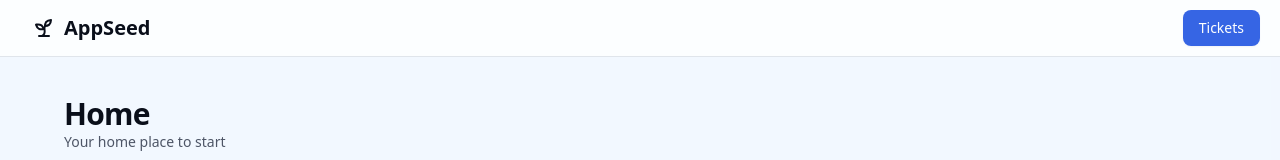
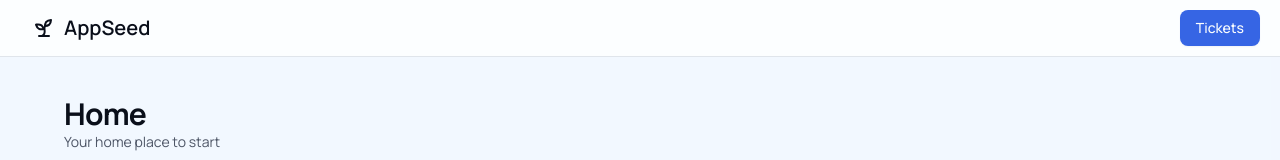
Before and after one commit to hossidev/app-seed, a Next.js app: page / in a window 1280 px wide. Shown: the top 160 px of the page. Built offline with nearby package versions, Linux system fonts and the light colour scheme.

Commit message:
Update global styles and layout: Replace font families in globals.css with Manrope and Plus Jakarta Sans for improved typography. Adjust layout.tsx to utilize new font imports, enhancing overall design consistency.

```diff
--- a/src/app/globals.css
+++ b/src/app/globals.css
@@ -7,8 +7,8 @@
 @theme inline {
   --color-background: var(--background);
   --color-foreground: var(--foreground);
-  --font-sans: var(--font-geist-sans);
-  --font-mono: var(--font-geist-mono);
+  --font-sans: var(--font-manrope);
+  --font-mono: var(--font-plus-jakarta-sans);
   --animate-fade-rise: fade-rise 0.4s cubic-bezier(0.16, 1, 0.3, 1);
   --color-sidebar-ring: var(--sidebar-ring);
   --color-sidebar-border: var(--sidebar-border);
--- a/src/app/layout.tsx
+++ b/src/app/layout.tsx
@@ -1,17 +1,18 @@
 import "./globals.css";
 import type { Metadata } from "next";
-import localFont from "next/font/local";
+import { Manrope, Plus_Jakarta_Sans } from "next/font/google";
 import { Header } from "@/components/ui/header";
 
-const geistSans = localFont({
-  src: "./fonts/GeistVF.woff",
-  variable: "--font-geist-sans",
-  weight: "100 900",
+const manrope = Manrope({
+  subsets: ["latin"],
+  variable: "--font-manrope",
+  display: "swap",
 });
-const geistMono = localFont({
-  src: "./fonts/GeistMonoVF.woff",
-  variable: "--font-geist-mono",
-  weight: "100 900",
+
+const plusJakartaSans = Plus_Jakarta_Sans({
+  subsets: ["latin"],
+  variable: "--font-plus-jakarta-sans",
+  display: "swap",
 });
 
 export const metadata: Metadata = {
@@ -25,10 +26,11 @@ export default function RootLayout({
   children: React.ReactNode;
 }>) {
   return (
-    <html lang="en">
-      <body
-        className={`${geistSans.variable} ${geistMono.variable} antialiased`}
-      >
+    <html
+      lang="en"
+      className={`${manrope.variable} ${plusJakartaSans.variable}`}
+    >
+      <body className="antialiased">
         <Header />
         <main
           className="
```
